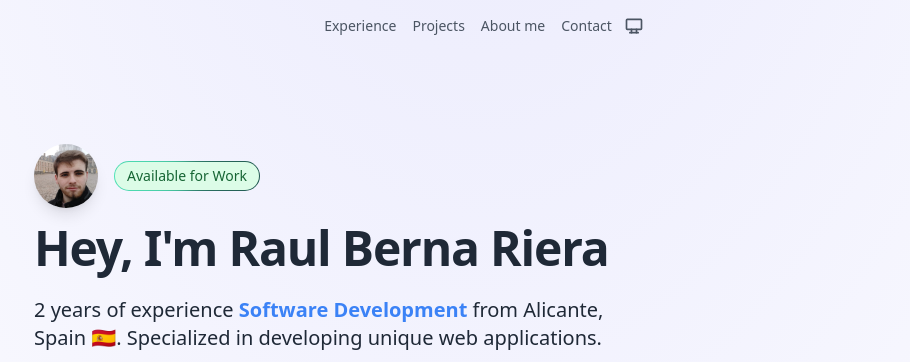
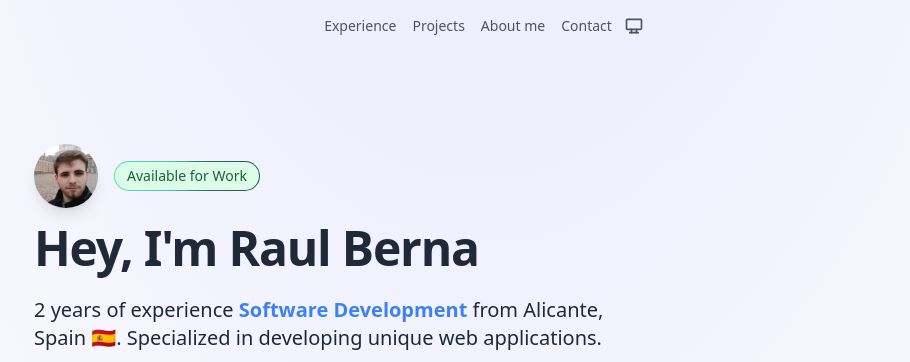
Before and after one commit to raulbr99/portfolio-rauldev, an Astro site: page / in a window 1280 px wide. Shown: the top 362 px of the page, without its empty margins (158-1068 px from the left). Built offline with nearby package versions, Linux system fonts and the light colour scheme; Astro itself is replaced by a stand-in of ours.

Commit message:
Remove full name

```diff
--- a/src/components/Hero.astro
+++ b/src/components/Hero.astro
@@ -28,7 +28,7 @@ import CvIcon from "./icons/Cv.astro"
   <h1
     class="text-4xl font-bold tracking-tight text-gray-800 sm:text-5xl dark:text-white"
   >
-    Hey, I'm Raul Berna Riera
+    Hey, I'm Raul Berna
   </h1>
   <p
     class="mt-6 text-xl text-gray-800 dark:[&>strong]:text-blue-300 [&>strong]:text-blue-500 [&>strong]:font-semibold dark:text-gray-300"
```
